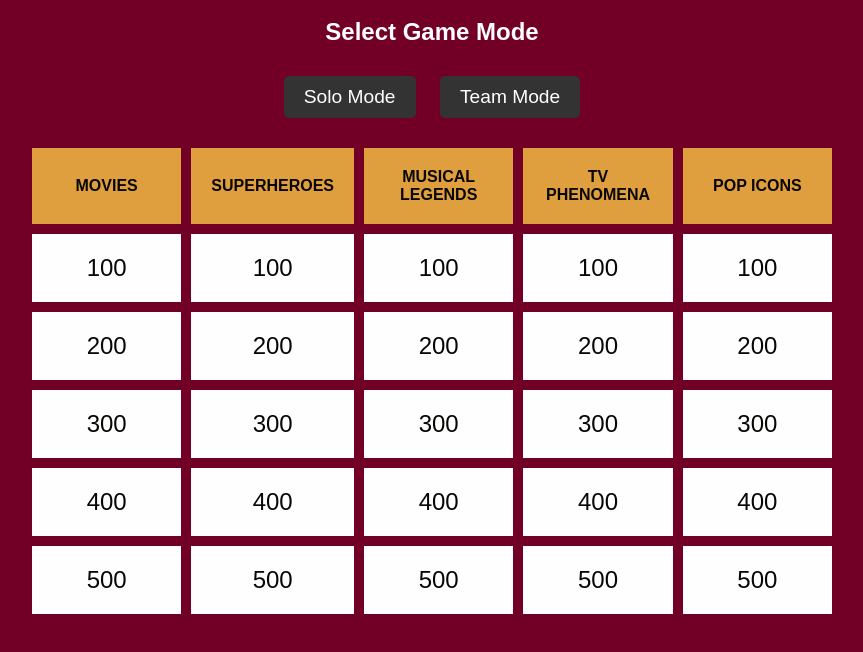
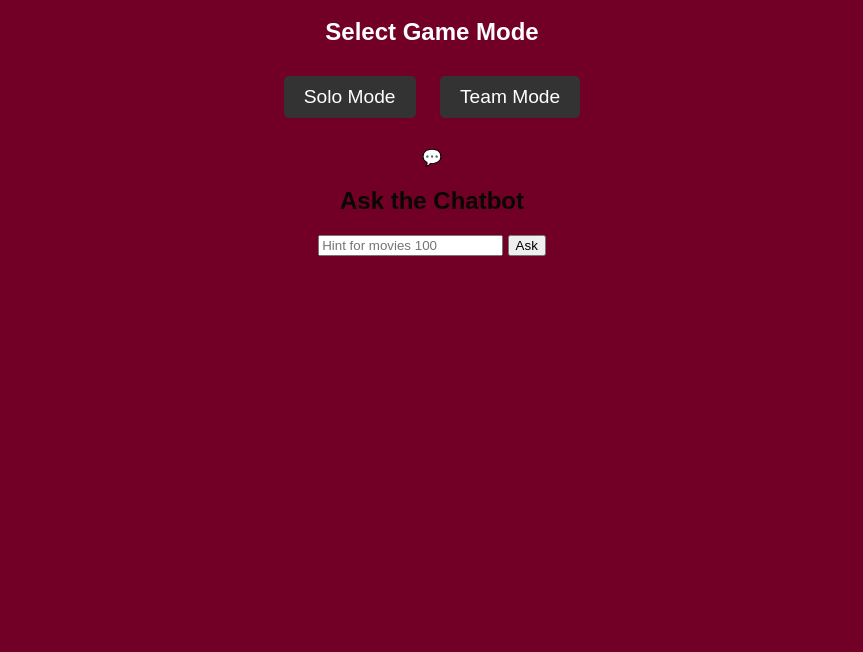
Before and after one commit to ale3665/Open-Source-Computing-Project, a plain HTML site: page Jeopardy Game/index.html in a window 1280 px wide. Shown: the part 60-712 px from the top of the page, without its empty margins (208-1071 px from the left). Drawn offline with nearby package versions, Linux system fonts and the light colour scheme.

Commit message:
Update index.html
New features added!

```diff
--- a/Jeopardy Game/index.html
+++ b/Jeopardy Game/index.html
@@ -1,10 +1,12 @@
 <!DOCTYPE html>
 <html lang="en">
 <head>
-    <meta charset="UTF-8">
-    <meta name="viewport" content="width=device-width, initial-scale=1.0">
-    <title>Jeopardy Game</title>
+    <meta charset="UTF-8" />
+    <meta name="viewport" content="width=device-width, initial-scale=1.0"/>
+    <title>Pop Culture Jeopardy Game</title>
     <link rel="stylesheet" href="style.css">
+    <!-- Confetti Library -->
+    <script src="https://cdn.jsdelivr.net/npm/canvas-confetti@1/dist/confetti.browser.min.js" defer></script>
 </head>
 <body>
     <h1>Pop Culture Jeopardy Game</h1>
@@ -28,67 +30,80 @@
     <!-- Scoreboard -->
     <div id="scoreboard" style="display: none;">
         <h2 id="player-label">Player Score: <span id="player-score">0</span></h2>
-    <div id="team-scores" style="display: none;">
-        <!-- Dynamic team scores will be inserted here -->
-    </div>
+        <div id="team-scores" style="display: none;"></div>
         <h3 id="current-turn" style="display: none;"></h3>
     </div>
 
-    <div class="board">
-
-        <!-- Category Headers -->
+    <!-- Game Board -->
+    <div class="board" style="display:none;">
         <div class="category">Movies</div>
         <div class="category">Superheroes</div>
         <div class="category">Musical Legends</div>
         <div class="category">TV Phenomena</div>
         <div class="category">Pop Icons</div>
 
-        <!-- Questions -->
-        <div class="question" onclick="showQuestion('Movies', 100, this)">100</div>
-        <div class="question" onclick="showQuestion('Superheroes', 100, this)">100</div>
-        <div class="question" onclick="showQuestion('Musical Legends', 100, this)">100</div>
-        <div class="question" onclick="showQuestion('TV Phenomena', 100, this)">100</div>
-        <div class="question" onclick="showQuestion('Pop Icons', 100, this)">100</div>
 
-        <div class="question" onclick="showQuestion('Movies', 200, this)">200</div>
-        <div class="question" onclick="showQuestion('Superheroes', 200, this)">200</div>
-        <div class="question" onclick="showQuestion('Musical Legends', 200, this)">200</div>
-        <div class="question" onclick="showQuestion('TV Phenomena', 200, this)">200</div>
-        <div class="question" onclick="showQuestion('Pop Icons', 200, this)">200</div>
+        <!-- Questions (all lowercase categories) -->
+        <div class="question" onclick="showQuestion('movies', 100, this)">100</div>
+        <div class="question" onclick="showQuestion('superheroes', 100, this)">100</div>
+        <div class="question" onclick="showQuestion('musical legends', 100, this)">100</div>
+        <div class="question" onclick="showQuestion('tv phenomena', 100, this)">100</div>
+        <div class="question" onclick="showQuestion('pop icons', 100, this)">100</div>
 
-        <div class="question" onclick="showQuestion('Movies', 300, this)">300</div>
-        <div class="question" onclick="showQuestion('Superheroes', 300, this)">300</div>
-        <div class="question" onclick="showQuestion('Musical Legends', 300, this)">300</div>
-        <div class="question" onclick="showQuestion('TV Phenomena', 300, this)">300</div>
-        <div class="question" onclick="showQuestion('Pop Icons', 300, this)">300</div>
+        <div class="question" onclick="showQuestion('movies', 200, this)">200</div>
+        <div class="question" onclick="showQuestion('superheroes', 200, this)">200</div>
+        <div class="question" onclick="showQuestion('musical legends', 200, this)">200</div>
+        <div class="question" onclick="showQuestion('tv phenomena', 200, this)">200</div>
+        <div class="question" onclick="showQuestion('pop icons', 200, this)">200</div>
 
-        <div class="question" onclick="showQuestion('Movies', 400, this)">400</div>
-        <div class="question" onclick="showQuestion('Superheroes', 400, this)">400</div>
-        <div class="question" onclick="showQuestion('Musical Legends', 400, this)">400</div>
-        <div class="question" onclick="showQuestion('TV Phenomena', 400, this)">400</div>
-        <div class="question" onclick="showQuestion('Pop Icons', 400, this)">400</div>
+        <div class="question" onclick="showQuestion('movies', 300, this)">300</div>
+        <div class="question" onclick="showQuestion('superheroes', 300, this)">300</div>
+        <div class="question" onclick="showQuestion('musical legends', 300, this)">300</div>
+        <div class="question" onclick="showQuestion('tv phenomena', 300, this)">300</div>
+        <div class="question" onclick="showQuestion('pop icons', 300, this)">300</div>
 
-        <div class="question" onclick="showQuestion('Movies', 500, this)">500</div>
-        <div class="question" onclick="showQuestion('Superheroes', 500, this)">500</div>
-        <div class="question" onclick="showQuestion('Musical Legends', 500, this)">500</div>
-        <div class="question" onclick="showQuestion('TV Phenomena', 500, this)">500</div>
-        <div class="question" onclick="showQuestion('Pop Icons', 500, this)">500</div>
+        <div class="question" onclick="showQuestion('movies', 400, this)">400</div>
+        <div class="question" onclick="showQuestion('superheroes', 400, this)">400</div>
+        <div class="question" onclick="showQuestion('musical legends', 400, this)">400</div>
+        <div class="question" onclick="showQuestion('tv phenomena', 400, this)">400</div>
+        <div class="question" onclick="showQuestion('pop icons', 400, this)">400</div>
 
+        <div class="question" onclick="showQuestion('movies', 500, this)">500</div>
+        <div class="question" onclick="showQuestion('superheroes', 500, this)">500</div>
+        <div class="question" onclick="showQuestion('musical legends', 500, this)">500</div>
+        <div class="question" onclick="showQuestion('tv phenomena', 500, this)">500</div>
+        <div class="question" onclick="showQuestion('pop icons', 500, this)">500</div>
     </div>
 
+    <!-- Modal -->
     <div id="modal" class="modal">
         <div id="modal-content" class="modal-content">
             <span class="close" onclick="closeModal()">&times;</span>
             <p id="question-text">Question will appear here</p>
             <button onclick="revealAnswer()">Reveal Answer</button>
             <p id="answer-text"></p>
-
-            <!-- Buttons to add points or skip -->
             <button class="correct-btn" onclick="addPoints(true)">Correct</button>
             <button class="incorrect-btn" onclick="addPoints(false)">Incorrect</button>
         </div>
     </div>
 
+    <!-- Chatbot -->
+    <div id="chatbot-container">
+        <div id="chatbot-ball" onclick="toggleChatbox()">💬</div>
+        <div id="chatbox" class="hidden">
+            <h2>Ask the Chatbot</h2>
+            <input type="text" id="chatbot-input" placeholder="Hint for movies 100" />
+            <button onclick="askChatbot()">Ask</button>
+            <div id="chatbot-response"></div>
+        </div>
+    </div>
+
+    <!-- End Game Message -->
+    <div id="end-game-message"></div>
+
+    <!-- Confetti Canvas -->
+    <canvas id="confetti-canvas"></canvas>
+
     <script src="script.js"></script>
 </body>
 </html>
```
Lines whose indentation alone changed are shown as unchanged.
